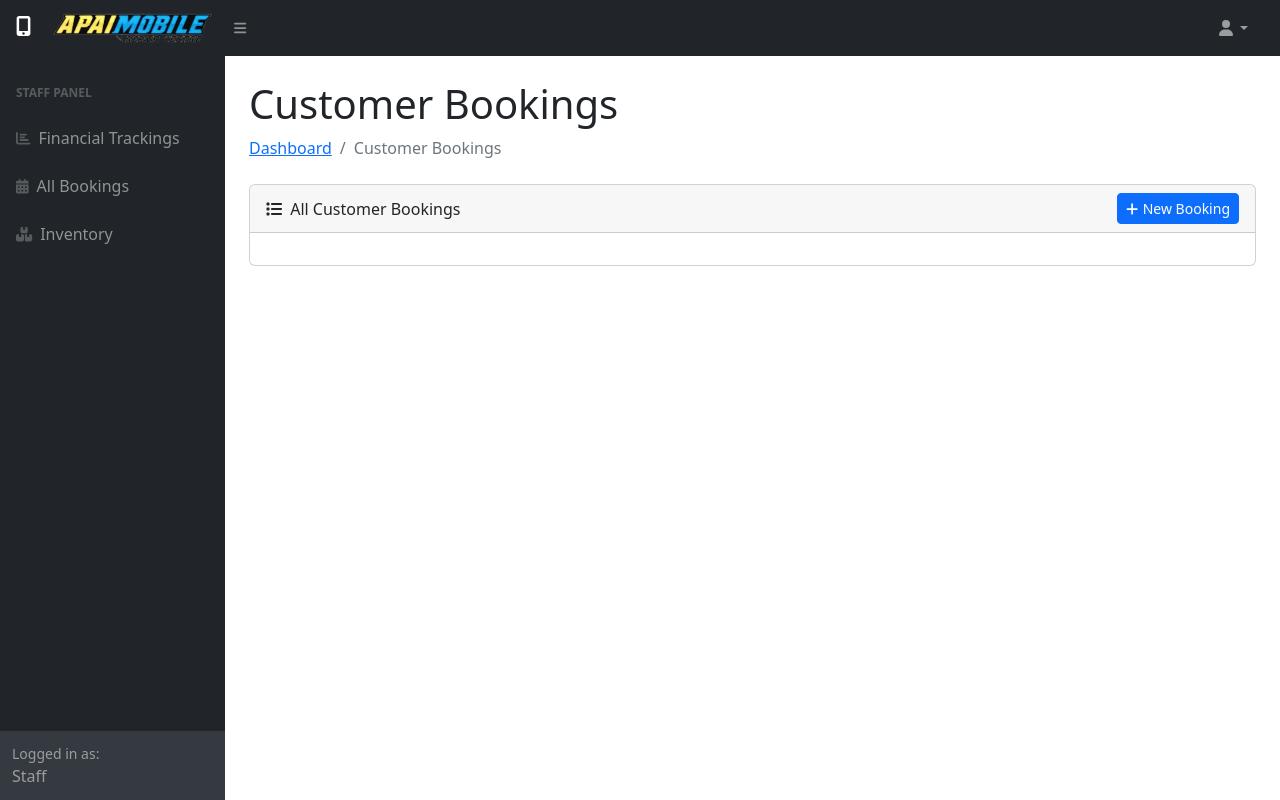
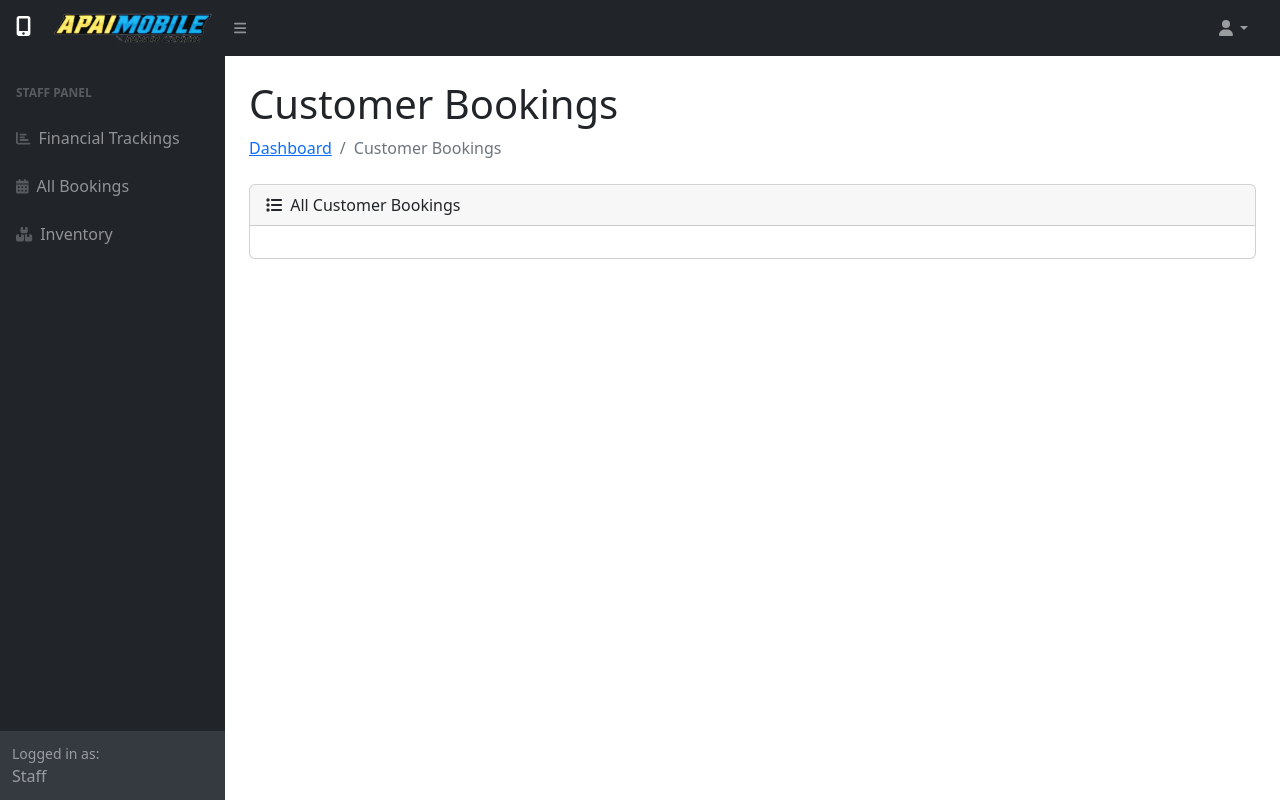
Before and after one commit to mui0402/website, a PHP site: page /customer-bookings.php in a window 1280 px wide. Run offline with PHP 8.4, Linux system fonts and the light colour scheme; data that the repository does not hold is empty; some libraries are stand-ins or nearby versions.

Commit message:
21st commit

```diff
--- a/customer-bookings.php
+++ b/customer-bookings.php
@@ -22,9 +22,6 @@ $result = mysqli_query($conn, "SELECT * FROM booking");
                                 <i class="fas fa-list me-1"></i>
                                 All Customer Bookings
                             </div>
-                            <a href="booking.php" class="btn btn-primary btn-sm">
-                                <i class="fas fa-plus me-1"></i>New Booking
-                            </a>
                         </div>
                         <div class="card-body">
                             <!-- Booking Items -->
--- a/user-dashboard.php
+++ b/user-dashboard.php
@@ -14,7 +14,7 @@ include ('layout/user-header.php');
                         <p class="lead mb-4">Fast, reliable, and affordable repair solutions for all your mobile devices. Track your repair status in real-time and enjoy seamless service experience.</p>
                         <div class="d-flex gap-3">
                             <a href="booking.php" class="btn btn-light btn-lg">Book Repair Service</a>
-                            <a href="customer-bookings.php" class="btn btn-outline-light btn-lg">Track My Device</a>
+                            <a href="my-bookings.php" class="btn btn-outline-light btn-lg">Track My Device</a>
                         </div>
                     </div>
                     <div class="col-lg-6 text-center">
```
